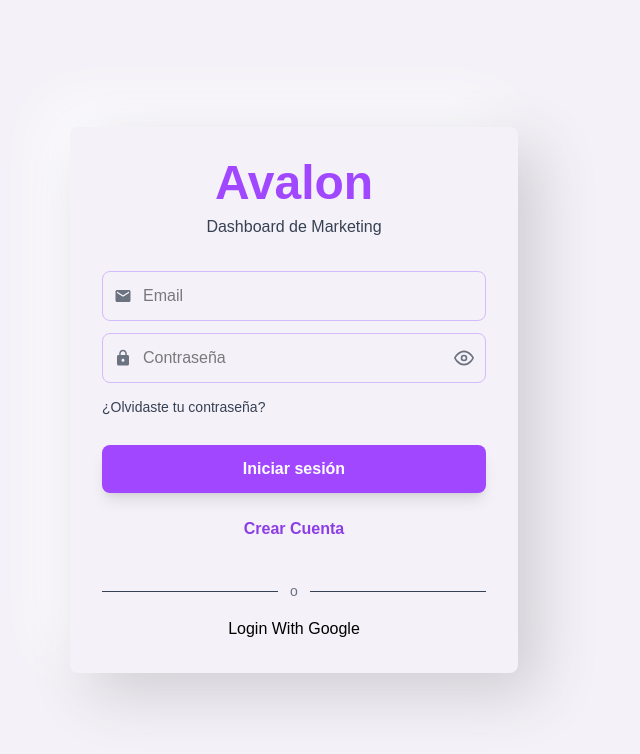
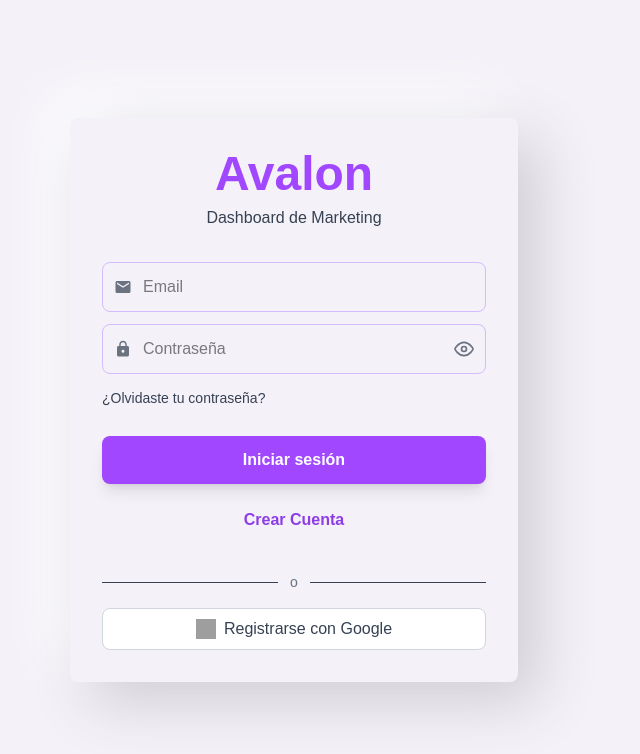
Before and after one commit to Fabri-GZ/avalon-dashboard, a Next.js app: page /login in a window 1280 px wide. Shown: the top 754 px of the page, without its empty margins (346-986 px from the left). Built offline with nearby package versions, Linux system fonts and the light colour scheme; grey boxes are pictures that could not be loaded.

Commit message:
Modified SignInWithGoogleButton style

```diff
--- a/src/app/(auth)/login/components/SignInWithGoogleButton.jsx
+++ b/src/app/(auth)/login/components/SignInWithGoogleButton.jsx
@@ -5,12 +5,18 @@ import { signInWithGoogle } from "../../../../../lib/auth-actions";
 const SignInWithGoogleButton = () => {
     return (
         <button
-        type="button"
-        className="w-full"
-        onClick={() => {
-            signInWithGoogle();
-        }}
-        >Login With Google</button>
+          type="button"
+          onClick={() => { signInWithGoogle();
+          }}
+          className="w-full flex items-center justify-center gap-2 border border-gray-300 bg-white hover:bg-gray-100 text-gray-700 font-medium py-2 rounded-lg transition-all duration-200 ease-in"
+        >
+          <img
+            src="https://www.svgrepo.com/show/475656/google-color.svg"
+            alt="Google logo"
+            className="w-5 h-5"
+          />
+          Registrarse con Google
+        </button>
     );
 };
 
```
